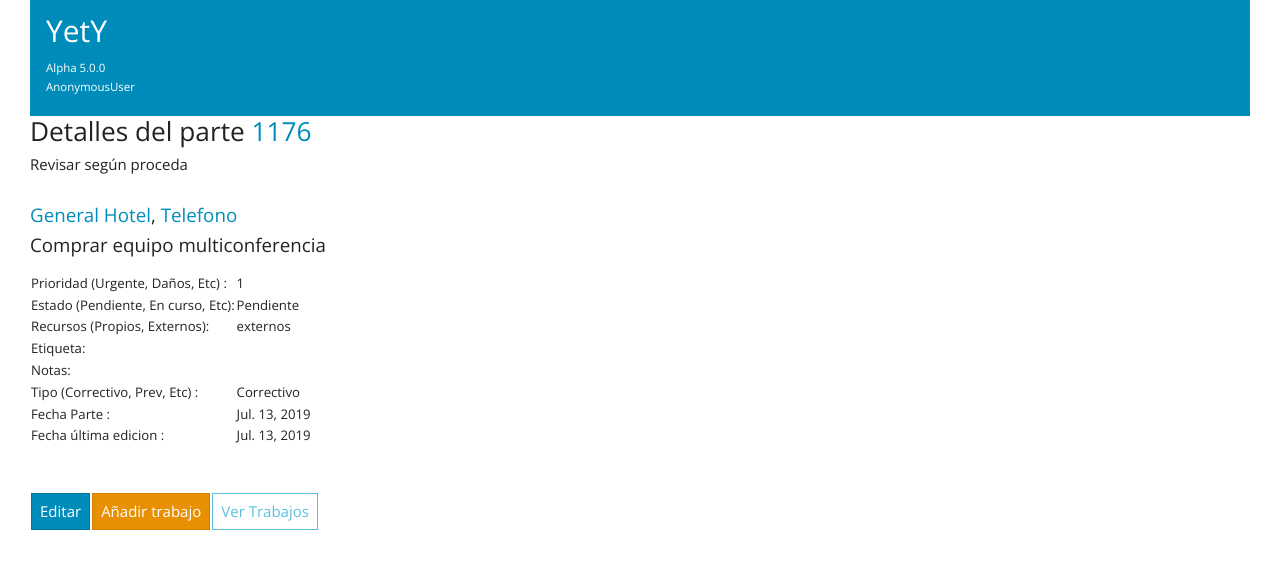
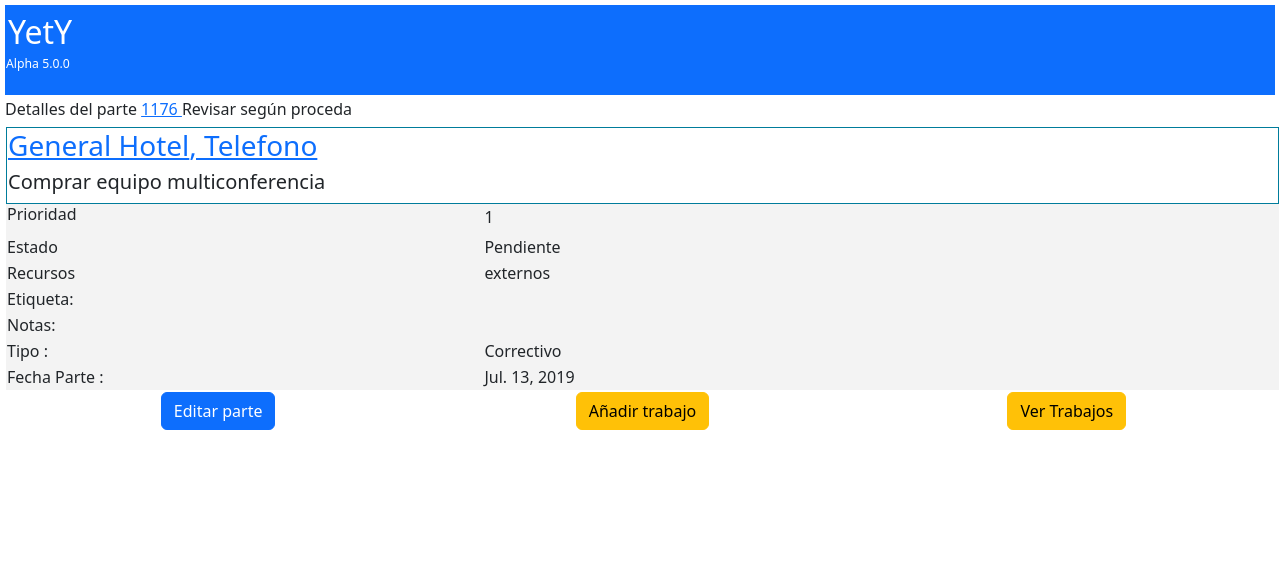
Before and after one commit to YetYSoft/YetY, a Django app: page /partes/1176 in a window 1280 px wide. Shown: the top 569 px of the page. Run offline with Django 3.2, Linux system fonts and the light colour scheme; data comes from the database, SQL or seed files in the repository; both versions use the stored data as it was after the commit; some libraries are stand-ins or nearby versions.

Commit message:
Añadido grid

```diff
--- a/partes/forms.py
+++ b/partes/forms.py
@@ -10,6 +10,7 @@ from partes.models import Ot_Parte,Ot_Trabajos,Ot_Ubicaciones
 class ParteForm(forms.ModelForm):
     class Meta:
         model=Ot_Parte
+
         ordering = ["ubicacion_ot"]
         fields= '__all__'
         template_name = 'ot_parte_edit_form.html'
--- a/partes/templates/inicio.html
+++ b/partes/templates/inicio.html
@@ -20,28 +20,24 @@
     <script src="https://cdnjs.cloudflare.com/ajax/libs/popper.js/1.14.3/umd/popper.min.js" integrity="sha384-ZMP7rVo3mIykV+2+9J3UJ46jBk0WLaUAdn689aCwoqbBJiSnjAK/l8WvCWPIPm49" crossorigin="anonymous"></script>
     <script src="https://stackpath.bootstrapcdn.com/bootstrap/4.1.3/js/bootstrap.min.js" integrity="sha384-ChfqqxuZUCnJSK3+MXmPNIyE6ZbWh2IMqE241rYiqJxyMiZ6OW/JmZQ5stwEULTy" crossorigin="anonymous"></script>
 
+    <link rel="stylesheet" type="text/css" href='{% static "css/bootstrap.min.css" %}'></link>
+
     {% block title %}<title>YetY</title>{% endblock %}
   </head>
 
-  <body>
 
 
+<body>
+
+  {% include 'navbar.html'%}
 
 
-
-
-
-    <div class="container-fluid">
-        <div class='col-sm-12'>
-
-{% include 'navbar.html'%}
-
-          {% block content %}      {% endblock %}
-
-
+          <div style=" margin-left: 5px; ">
+            {% block content %}
+            {% endblock %}
+          </div>
 
             {% block pagination %}
-
                 <h5>
                   {% if is_paginated %}
                       <div class="pagination">
@@ -62,53 +58,6 @@
                       </div>
                   {% endif %}
                 </h5>
-            {% endblock %}
-        </div>
-
-
-
-
-        <div class='col-12'>
-
-          {% block contenido %}
-          <div class='col-xs-12'>
-          <p  class="text-warning">-</p>
-
-          {% endblock %}
-
-        </div>
-
-
-
-
-    </div>
-</body>
+             {% endblock %}
+ </body>
 </html>
-
-
-<!--
-<div>
-  <ul class="pagination pagination-sm">
-    <li class="page-item disabled">
-      <a class="page-link" href="#">&laquo;</a>
-    </li>
-    <li class="page-item active">
-      <a class="page-link" href="#">1</a>
-    </li>
-    <li class="page-item">
-      <a class="page-link" href="#">2</a>
-    </li>
-    <li class="page-item">
-      <a class="page-link" href="#">3</a>
-    </li>
-    <li class="page-item">
-      <a class="page-link" href="#">4</a>
-    </li>
-    <li class="page-item">
-      <a class="page-link" href="#">5</a>
-    </li>
-    <li class="page-item">
-      <a class="page-link" href="#">&raquo;</a>
-    </li>
-  </ul>
-</div>
--- a/partes/templates/navbar.html
+++ b/partes/templates/navbar.html
@@ -2,31 +2,29 @@
 <html lang="es">
 
 
-<nav class="navbar navbar-expand navbar-dark bg-primary ">
+<nav class="navbar navbar-expand navbar-dark bg-primary" style="margin: 5px; padding: 1px  " >
   <a class="navbar-brand" href="/">
-    <hgroup><h2>YetY </h2> <h6> <small><small> Alpha 5.0.0</br>{{ user }}  </small></small></h6>
-    </hgroup>
+    <hgroup ><h2 style="margin: 1px; padding: 1px">YetY </h2> <h6> <small><small> Alpha 5.0.0  </small></small></h6> </hgroup>
+    <!--  <h6> <small><small> Alpha 5.0.0  </small></small></h6> -->
   </a>
   <button class="navbar-toggler" type="button" data-toggle="collapse" data-target="#navbarColor01" aria-controls="navbarColor01" aria-expanded="false" aria-label="Toggle navigation">
     <span class="navbar-toggler-icon"></span>
   </button>
 
-<!--  Comprobacion permisos -->
+
+   {% if user.is_authenticated %}
 
 
 
 
-  {% if user.is_authenticated %}
-  <div class=" collapse navbar-collapse" id="navbarColor01">
+  <div    class=" collapse navbar-collapse " id="navbarColor01">
 
     <ul class="navbar-nav mr-auto">
 
       <li class="nav-item active"><a class="nav-link" href="/partes/nuevo_form">Parte</a></li>
       <li class="nav-item active"><a class="nav-link" href="/registros/pedidos/Listado">Pedidos</a></li>
-
-
       <li class="nav-item dropdown">
-        <a class="nav-link dropdown-toggle" href="#" id="navbarDropdown" role="button" data-toggle="dropdown" aria-haspopup="true" aria-expanded="false">Listas</a>
+        <a style="color:white"class="nav-link dropdown-toggle" href="#" id="navbarDropdown" role="button" data-toggle="dropdown" aria-haspopup="true" aria-expanded="false">Listas</a>
         <div class="dropdown-menu" aria-labelledby="navbarDropdown">
           <a class="dropdown-item" href="/partes/pendientes">Pendientes</a>
           <a class="dropdown-item" href="/partes/partes">Últimos partes</a>
@@ -36,14 +34,12 @@
           <div class="dropdown-divider"></div>
           <a class="dropdown-item" href="/rondas">Otra cosa</a>
           <a class="dropdown-item" href="#">Otra cosa</a>
-      </div>
+        </div>
       </li>
 
 
       <li class="nav-item dropdown">
-              <a class="nav-link dropdown-toggle" href="#" id="navbarDropdown" role="button" data-toggle="dropdown" aria-haspopup="true" aria-expanded="false">
-                Registros
-              </a>
+            <a style="color:white" class="nav-link dropdown-toggle" href="#" id="navbarDropdown" role="button" data-toggle="dropdown" aria-haspopup="true" aria-expanded="false">Registros</a>
           <div class="dropdown-menu" aria-labelledby="navbarDropdown">
             <a class="dropdown-item" href="/registros/Temp_Clima/Listado/">Temperaturas</a>
             <a class="dropdown-item" href="/registros/Temp_Minibar/Listado">Otra cosa</a>
@@ -62,11 +58,9 @@
 
 
       <li class="nav-item active">
-        <a class="nav-link" href="/accounts/logout/ ">Salir</a>
+        <a class="nav-link" href="/accounts/logout/ ">Salir {{ user }}</a>
       </li>
-      <li class="nav-item active">
-        <a class="nav-link"></a>
-      </li>
+
     </ul>
   </div>
   {% endif %}
--- /dev/null
+++ b/partes/templates/ot_parte_detail.html
@@ -0,0 +1,51 @@
+<!doctype html>
+<html lang="es">
+
+{% extends "inicio.html" %}
+
+{% block content %}
+<!-- <h5>partes/ot_parte_detail.html</h5>-->
+
+<h6>Detalles del parte <a href='edit/{{ ot_parte.pk }}'  >{{ ot_parte.pk }} </a> Revisar según proceda  </h6>
+
+
+{% load static %}
+
+<link rel="stylesheet" href="{% static 'css/styles.css' %}">
+
+
+<div class="grid"> <!-- contenedor -->
+
+    <div class="a"><a href='/partes/ubicacion/{{ ot_parte.ubicacion_ot}}'><h3> {{ ot_parte.ubicacion_ot }}</a><a href='/partes/elemento/{{ ot_parte.elemento_ot }}'>,    {{ ot_parte.elemento_ot }}</h3> </a><h5>  {{ ot_parte.descripcion_ot}}  </h5></div> <!-- cada uno de los ítems del grid -->
+    <div class="b"><a><h6>Prioridad</h6> </a></div>
+    <div class="c"><a>{{ ot_parte.prioridad_ot }}</a></div>
+    <div class="b"><a>Estado </a></div>
+    <div class="c"><a>{{ ot_parte.estado_ot }}</a></div>
+    <div class="b"><a>Recursos </a></div>
+    <div class="c"><a>{{ ot_parte.recursos_ot }}</a></div>
+    <div class="b"><a>Etiqueta:</a></div>
+    <div class="c"><a>{{ ot_parte.etiqueta_ot }}</a></div>
+    <div class="b"><a>Notas:</a></div>
+    <div class="c"><a>{{ ot_parte.notas_ot }}</a></div>
+    <div class="b"><a>Tipo :</a></div>
+    <div class="c"><a>{{ ot_parte.tipo_aviso_ot }}</a></div>
+    <div class="b"><a>Fecha Parte : </a></div>
+    <div class="c"><a>{{ ot_parte.fecha_ot }}</a></div>
+
+
+</div>
+
+<div class="grid_botones">
+    <div class="d"> <button href='edit/{{ ot_parte.pk }}' class="btn btn-primary btn-block"    > Editar parte   </button> </div>
+    <div class="e"> <button href="/partes/trabajo/nuevo/{{ ot_parte.num_ot }}" class="btn btn-warning ">  Añadir trabajo </button></div>
+    <div class="f"> <button href="/partes/trabajo/ver/{{ ot_parte.num_ot }}" class="btn btn-warning ">  Ver Trabajos </div>
+</div>
+
+
+{% endblock %}
+
+
+{% block contenido %}
+
+
+{% endblock %}
--- a/partes/templates/ot_parte_lista.html
+++ b/partes/templates/ot_parte_lista.html
@@ -17,7 +17,7 @@
           <small><small> <a  href="/partes/{{ Ot_Parte.num_ot }}" >{{ Ot_Parte.num_ot }} </small></small>
           <a href="/partes/ubicacion/{{ Ot_Parte.ubicacion_ot }} "> {{ Ot_Parte.ubicacion_ot }}</a>
           <a href="/partes/elemento/{{ Ot_Parte.elemento_ot }} ">{{ Ot_Parte.elemento_ot }},</a>
-          {{ Ot_Parte.descripcion_ot }}
+          <a>{{ Ot_Parte.descripcion_ot }}</a>
           <small><small>
             {{ Ot_Parte.fecha_cambio_ot}},
             {{ Ot_Parte.estado_ot}}
--- a/partes/templates/partes/ot_parte_detail.html
+++ b/partes/templates/partes/ot_parte_detail_borrame.html
@@ -13,7 +13,7 @@
 <ul class="list-unstyled">
   <h5> <strong>
     <a href='/partes/ubicacion/{{ ot_parte.ubicacion_ot}}'>{{ ot_parte.ubicacion_ot }}</a>,
-    <a <a href='/partes/elemento/{{ ot_parte.elemento_ot }}'>{{ ot_parte.elemento_ot }}</a>
+    <a href='/partes/elemento/{{ ot_parte.elemento_ot }}'>{{ ot_parte.elemento_ot }}</a>
   </strong> </h5>
   <h5> <strong> {{ ot_parte.descripcion_ot}} </strong> </h5>
 </ul>
--- a/partes/views.py
+++ b/partes/views.py
@@ -26,7 +26,7 @@ def index(request):
 
 class DetalleParte(DetailView):
     model = Ot_Parte
-
+    template_name = 'ot_parte_detail.html'
 
 #--------------Formularios para listados parte---------
 @login_required
--- a/prueba.css
+++ b/prueba.css
@@ -26,6 +26,7 @@ div {background: rgb(179, 247, 179);
 
 body {
     text-align: center;
+    color: white;
 }
 
 
--- a/static/css/styles.css
+++ b/static/css/styles.css
@@ -1,13 +1,15 @@
-.sidebar-nav {
-    margin-top: 200px;
-    padding: 0;
-    list-style: none;
+
+a {
+
+   margin-bottom: 0.5rem;
+   font-family: inherit;
+   font-weight: 300;
+   line-height: 1.2;
+
 }
 
-.containerOwnApp {
-    box-shadow: 0 0 27px 0 rgba(84, 84, 84, 0.62);
-    padding-top: 15px;
- }
+
+/* Plantilla de login */
 
  .login-page {
    padding: 18% 0 0;
@@ -37,3 +39,134 @@
  .login-form-font-header span {
     color: #007C9B;
  }
+
+
+
+
+ /* Grilla detalle parte*/
+
+ .grid {
+   display: grid;
+   grid-template-columns: 1fr 1fr 1fr 1fr 1fr 1fr 1fr 1fr  ;
+   margin: 1px;
+    /*grid-template-columns: repeat(auto-fill, minmax(15rem, 1fr));*/
+    /*grid-auto-flow: dense;*/
+
+ }
+
+ .a {
+   grid-column:1/9 ;
+
+   padding: 1px;
+   border: 1px solid #007C9B;
+ }
+
+ .b{
+   grid-column: 1/4;
+   background-color: #f3f3f3;
+   margin: 0px;
+   padding: 1px  ;
+
+ }
+ .c{
+   grid-column: 4/9;
+   background-color: #f3f3f3;
+   margin: 0px;
+   padding: 1px;
+
+ }
+ .grid_botones {
+   display: grid;
+   grid-template-columns: 1fr 1fr 1fr;
+   margin: 1px;
+   align-items: center;
+ }
+ .d{
+   grid-column: 1/2;
+   margin: 0px;
+   padding: 1px  ;
+   justify-self: center;
+
+ }
+ .e{
+   grid-column: 2/3;
+   margin: 0px;
+   padding: 1px  ;
+   justify-self: center;
+ }
+ .f{
+   grid-column: 3/4;
+   margin: 0px;
+   padding: 1px  ;
+   justify-self: center;
+
+
+ }
+
+ /*
+ .f {
+   grid-column: 1.2;
+   background-color: rgb(216, 220, 217);
+   margin: 1em;
+   padding: 1em;
+   border: 5px solid rgb(243, 7, 7);
+ }
+.g {
+   grid-column: 2/7;
+   background-color: rgb(216, 220, 217);
+   margin: 1em;
+   padding: 1em;
+   border: 5px solid rgb(243, 7, 7);
+ }
+
+
+  .h {
+   display: grid;
+   grid-columns: 33%;
+   background-color: rgb(216, 220, 217);
+   margin: 1em;
+   padding: 1em;
+   border: 5px solid rgb(188, 208, 61);
+ }
+
+
+
+ .i {
+   display: grid;
+   grid-columns: 33%;
+
+   background-color: rgb(175, 179, 247);
+   margin: .1em;
+   padding: .1em;
+   border: 5px solid rgb(4, 42, 112);
+ }
+ .j {
+   display: grid;
+   grid-columns: 33%;
+
+   background-color: rgb(216, 220, 217);
+   margin: 1em;
+   padding: 1em;
+   border: 5px solid rgb(188, 208, 61);
+ }
+
+
+
+ .k {
+   display: grid;
+   background-color: rgb(175, 179, 247);
+   margin: .1em;
+   padding: .1em;
+   border: 5px solid rgb(4, 42, 112);
+ }
+
+
+
+ .l {
+
+   background-color: rgb(28, 151, 58);
+   margin: 1em;
+   padding: 1em;
+   border: 5px solid rgb(7, 243, 82);
+ }
+ */
```
Also changed, not shown: grid.css (added, +82 -0 lines), grid.html (added, +47 -0 lines), partes/static/css/styles.css (added, +82 -0 lines), partes/templates/index.html (added, +17 -0 lines), partes/templates/ot_parte_lista_pendientes.html (+4 -8 lines), registros/views.py (+7 -1 lines), db.sqlite3, 1 other file.
